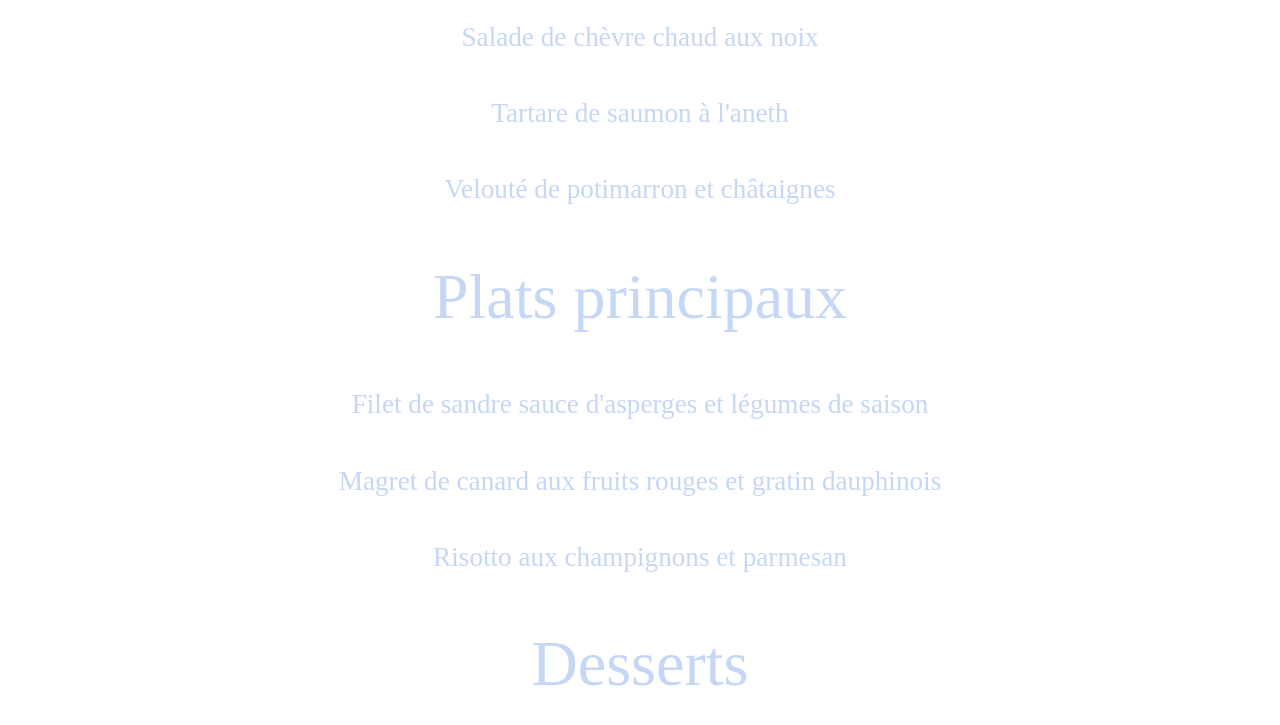
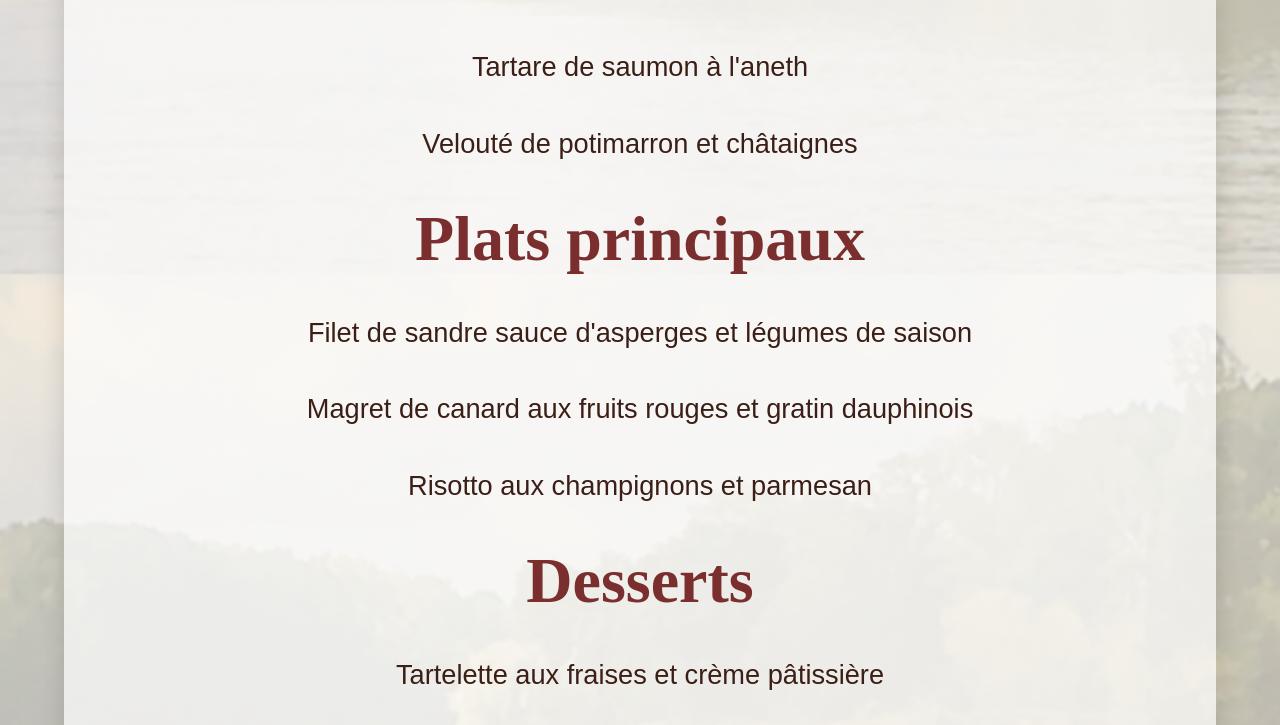
Before and after one commit to Gwennie37/Restaurant-Le-Demi-sel, a plain HTML site: page menu.html in a window 1280 px wide. Shown: the part 526-1251 px from the top of the page. Drawn offline with Linux system fonts and the light colour scheme; files that its build step writes are made by us from their sources; a web font is replaced by a local one.

Commit message:
Update menu.html

```diff
--- a/menu.html
+++ b/menu.html
@@ -7,12 +7,12 @@
     <link rel="preconnect" href="https://fonts.googleapis.com">
     <link rel="preconnect" href="https://fonts.gstatic.com" crossorigin>
     <link href="https://fonts.googleapis.com/css2?family=Agbalumo&family=Atkinson+Hyperlegible+Next:wght@400;500;600;700&display=swap" rel="stylesheet">
-    <link rel="stylesheet" href="style.css/reset.css">
-    <link rel="stylesheet" href="style.css/colors.css">
-    <link rel="stylesheet" href="style.css/typo.css">
-    <link rel="stylesheet" href="style.css/header.css">
-    <link rel="stylesheet" href="style.css/menu.css">
-    <link rel="stylesheet" href="style.css/footer.css">
+    <link rel="stylesheet" href="./css/reset.css">
+    <link rel="stylesheet" href="./css/colors.css">
+    <link rel="stylesheet" href="./css/typo.css">
+    <link rel="stylesheet" href="./css/header.css">
+    <link rel="stylesheet" href="./css/menu.css">
+    <link rel="stylesheet" href="./css/footer.css">
     <title>Menu de la semaine - Restaurant Le Demi-Sel</title>
 </head>
   <header>
```
